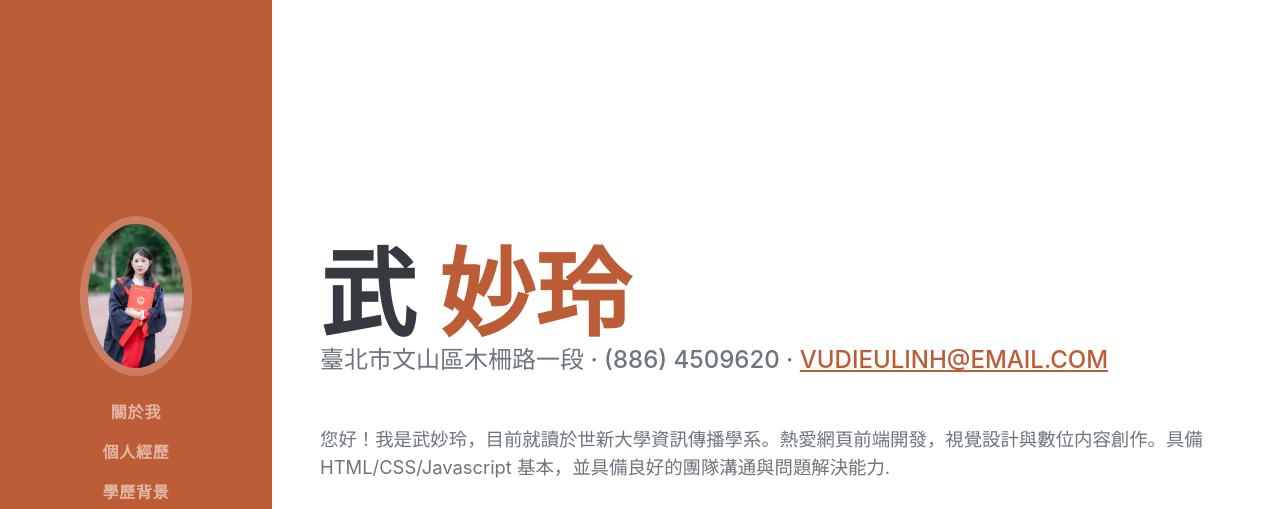
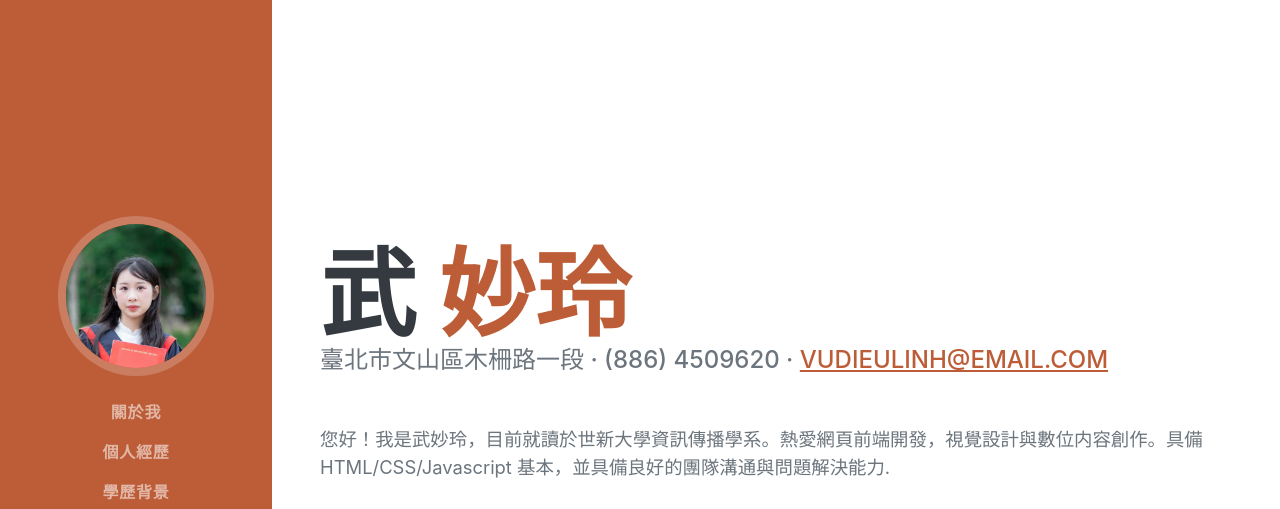
Before and after one commit to vudieulinh33333-hash/vudieulinh33333-hash.github.io, a plain HTML site: page index.html in a window 1280 px wide. Shown: the top 509 px of the page. Drawn offline with nearby package versions, Linux system fonts and the light colour scheme; a web font is replaced by a local one.

Commit message:
Update profile image in navigation bar

```diff
--- a/index.html
+++ b/index.html
@@ -20,7 +20,7 @@
         <nav class="navbar navbar-expand-lg navbar-dark bg-primary fixed-top" id="sideNav">
             <a class="navbar-brand js-scroll-trigger" href="#page-top">
                 <span class="d-block d-lg-none">武妙玲</span>
-                <span class="d-none d-lg-block"><img class="img-fluid img-profile rounded-circle mx-auto mb-2" src="assets/img/my-photo.jpg" alt=".武妙玲的大頭照.." /></span>
+                <span class="d-none d-lg-block"><img class="img-fluid img-profile rounded-circle mx-auto mb-2" src="assets/img/my-photo2.jpg" alt=".武妙玲的大頭照.." /></span>
             </a>
             <button class="navbar-toggler" type="button" data-bs-toggle="collapse" data-bs-target="#navbarResponsive" aria-controls="navbarResponsive" aria-expanded="false" aria-label="Toggle navigation"><span class="navbar-toggler-icon"></span></button>
             <div class="collapse navbar-collapse" id="navbarResponsive">
```
